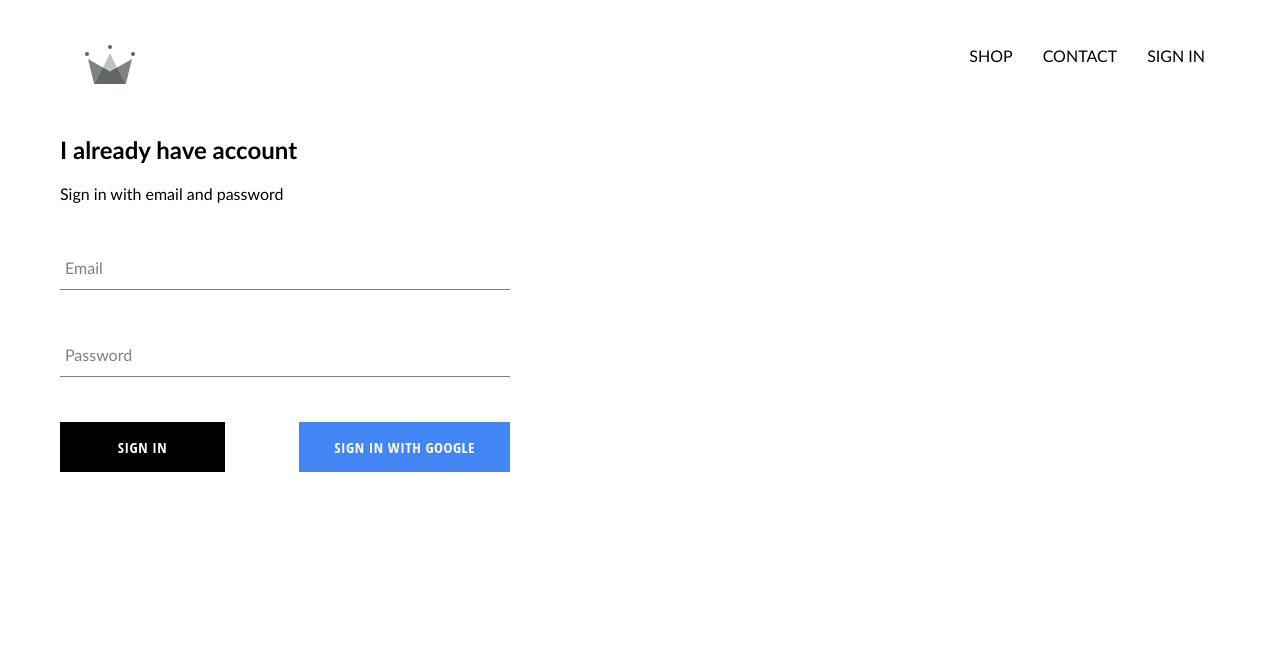
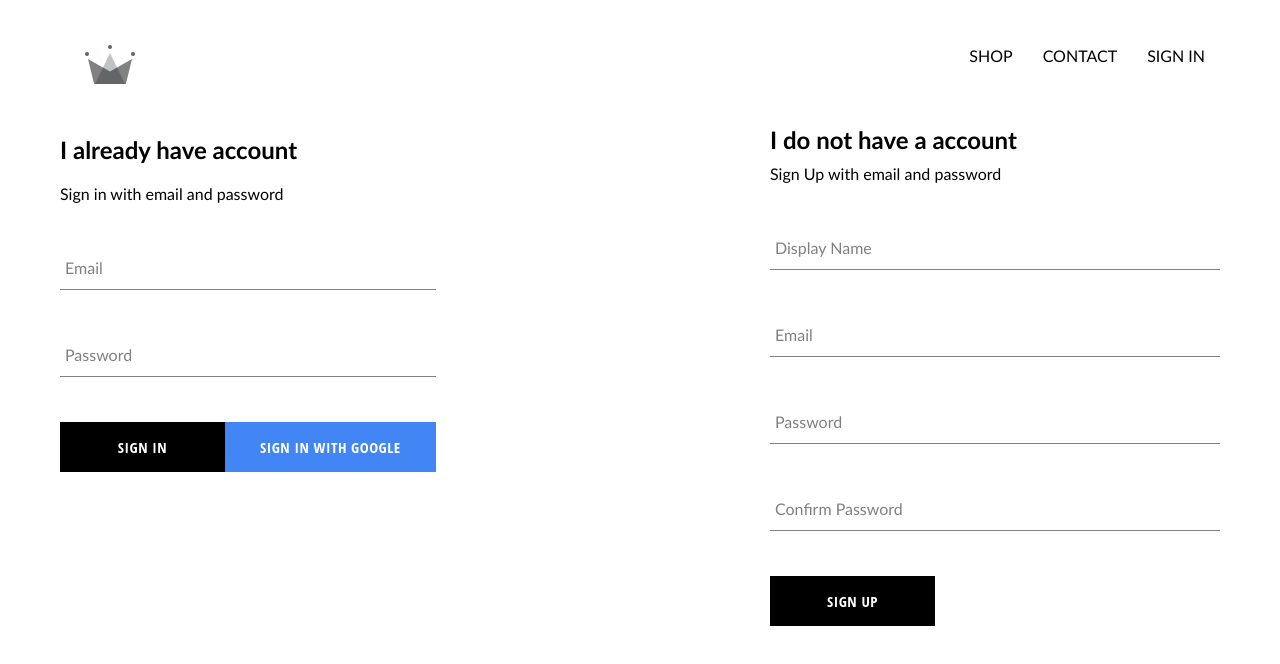
Before and after one commit to himanshu2devi/himanshu-clothing, a React (Create React App) app: page /signin in a window 1280 px wide. Shown: the top 664 px of the page. Built offline with nearby package versions, Linux system fonts and the light colour scheme; no server answers.

Commit message:
implemented firebase for user authentication and data sorage

```diff
--- a/src/App.css
+++ b/src/App.css
@@ -2,6 +2,7 @@
 
     font-family:'Trebuchet MS', 'Lucida Sans Unicode', 'Lucida Grande', 'Lucida Sans', Arial, sans-serif ;
     padding:20px 60px;
+    align-items: center;
 }
 
 a{
--- a/src/App.js
+++ b/src/App.js
@@ -7,7 +7,8 @@
 //import {Link} from 'react-router';
 import SignInAndSignUpPage from './pages/SignIn-and-signup-component/SignIn-and-signup-component';
 //import SignIn from './components/Sign-in/Sign-in-component';
-import {auth} from './firebase/firebase.utils';
+import {auth ,createUserProfileDocument} from './firebase/firebase.utils';
+
 
 
 
@@ -30,10 +31,31 @@
   unsubscribeFromAuth = null
 
 componentDidMount() {
-    this.unsubscribeFromAuth = auth.onAuthStateChanged(user => {
-      this.setState({currentUser:user});
-      console.log(user);
-    })
+    this.unsubscribeFromAuth = auth.onAuthStateChanged(async userAuth => {
+      //this.setState({currentUser:user});
+      //createUserProfileDocument(user);
+      if (userAuth) {
+            const userRef = await createUserProfileDocument(userAuth);
+
+            userRef.onSnapshot(snapShot => {
+              this.setState({
+                currentUser: {
+                  id : snapShot.id,
+                  ...snapShot.data()
+                }
+              });
+              console.log(this.state);
+
+            } );
+
+
+      }
+
+      //console.log(userAuth);
+      else {
+      this.setState({currentUser:userAuth});
+      }
+    });
 
 }
 
--- a/src/components/Sign-in/Sign-in-component.scss
+++ b/src/components/Sign-in/Sign-in-component.scss
@@ -1,8 +1,10 @@
 .sign-in {
 
-    width:450px;
+    width:auto;
     display:flex;
     flex-direction : column;
+
+
 
 
     .title {
--- /dev/null
+++ b/src/components/SignUp/SignUp.component.jsx
@@ -0,0 +1,117 @@
+import React from "react";
+
+import FormInput from "../Form-input/Form-input.component";
+import CustomButton from "../Custom-button/Custom-button";
+import { auth ,createUserProfileDocument } from './../../firebase/firebase.utils';
+
+import './SignUp.styles.scss';
+
+
+class SignUp extends React.Component {
+    constructor(){
+            super();
+
+            this.state = {
+
+                displayName: '',
+                email: '',
+                password: '',
+                confirmPassword:''
+            }
+
+    }
+
+    handleSubmit = async event => {
+        event.preventDefault();
+        const {displayName,email,password,confirmPassword} = this.state;
+        if(password != confirmPassword) {
+            alert("passwords do not match");
+            return;
+        }
+
+        try {
+            const {user} = await auth.createUserWithEmailAndPassword(email,password);
+
+           await  createUserProfileDocument(user,{displayName});
+           this.setState({
+
+            displayName: '',
+            email: '',
+            password: '',
+            confirmPassword:''
+        }); //clear out form
+
+
+        }
+        catch(error){
+            console.log(error);
+
+        };
+
+
+
+    }
+    handleChange = event => {
+        const {name,value} = event.target;
+        this.setState({ [name]: value });
+    }
+
+    render(){
+        const {displayName,email,password,confirmPassword} = this.state;
+        return(
+                <div className='sign-up'>
+                        <h2 className='title'> I do not have a account </h2>
+                        <span>Sign Up with email and password </span>
+                        <form className='sign-up-form' onSubmit={this.handleSubmit}>
+                            <FormInput
+                                type ='text'
+                                name='displayName'
+                                value={displayName}
+                                onChange = {this.handleChange}
+                                label='Display Name'
+                                required
+
+                            >
+                                </FormInput>
+                                <FormInput
+                                type ='email'
+                                name='email'
+                                value={email}
+                                onChange = {this.handleChange}
+                                label='Email'
+                                required
+
+                            >
+                                </FormInput>
+
+                                <FormInput
+                                type ='password'
+                                name='password'
+                                value={password}
+                                onChange = {this.handleChange}
+                                label='Password'
+                                required
+
+                            >
+                                </FormInput>
+
+                                <FormInput
+                                type ='password'
+                                name='confirmPassword'
+                                value={confirmPassword}
+                                onChange = {this.handleChange}
+                                label='Confirm Password'
+                                required
+
+                            >
+                                </FormInput>
+
+                                    <CustomButton type ='submit'>SIGN UP</CustomButton>
+                            </form>
+
+                    </div>
+
+        )
+    }
+}
+export default SignUp;
--- /dev/null
+++ b/src/components/SignUp/SignUp.styles.scss
@@ -0,0 +1,12 @@
+.sign-up {
+    width:450px;
+    display:flex;
+    flex-direction: column;
+    justify-content:space-between;
+
+
+}
+
+.title{
+    margin: 10px 0;
+}
--- a/src/firebase/firebase.utils.js
+++ b/src/firebase/firebase.utils.js
@@ -13,6 +13,39 @@
         measurementId: "G-HF4YE7FX2E"
       };
 
+
+      export const createUserProfileDocument = async (userAuth, additionalData) => {
+          if (!userAuth) return;
+
+          const userRef = firestore.doc(`users/${userAuth.uid}`);
+
+          //console.log(firestore.doc('users/128fdgdfgfd'));
+
+          const snapShot = await  userRef.get();
+
+          if(!snapShot.exists) {
+            const { displayName,email } = userAuth;
+            const createdAt = new Date();
+
+            try {
+              await userRef.set({
+                      displayName,
+                      email,
+                      createdAt,
+                      ...additionalData
+              })
+
+            }catch(error) {
+              console.log('error creating user',error.message);
+
+
+            }
+          }
+
+          return userRef;
+
+      }
+
       firebase.initializeApp(config);
       //const analytics = getAnalytics(app);
       export const auth = firebase.auth();
--- a/src/pages/SignIn-and-signup-component/SignIn-and-signup-component.jsx
+++ b/src/pages/SignIn-and-signup-component/SignIn-and-signup-component.jsx
@@ -1,10 +1,14 @@
 import React from "react";
 import './SignIn-and-signup-component.scss'
 import SignIn from "../../components/Sign-in/Sign-in-component";
+import SignUp from "../../components/SignUp/SignUp.component";
+
 
 const SignInAndSignUpPage = () => (
     <div className='sign-in-and-sign-up'>
-        <SignIn /> </div>
+        <SignIn />
+        <SignUp />
+         </div>
 
 );
 
--- a/src/pages/SignIn-and-signup-component/SignIn-and-signup-component.scss
+++ b/src/pages/SignIn-and-signup-component/SignIn-and-signup-component.scss
@@ -0,0 +1,10 @@
+.sign-in-and-sign-up {
+
+    width:auto;
+    display:flex;
+    justify-content:space-between;
+    margin: 30px,50px;
+    align-self: center;
+
+
+}
```
Also changed, not shown: src/firebase/test.js (added, +8 -0 lines).
